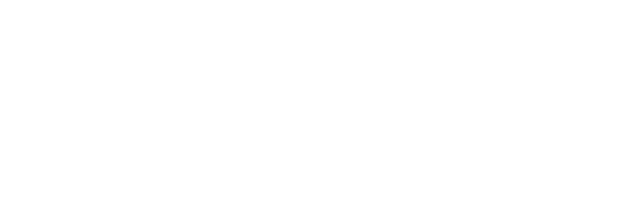
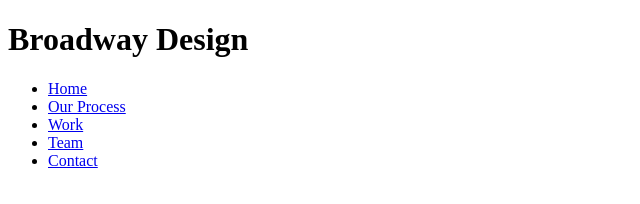
Before and after one commit to Kish200/Broadway-Design, a plain HTML site: page index.html in a window 1280 px wide. Shown: the whole page, without its empty margins (0-640 px from the left). Drawn offline with Linux system fonts and the light colour scheme; files whose address does not match are found by name.

Commit message:
Added h1 header and nav list

```diff
--- a/index.html
+++ b/index.html
@@ -6,6 +6,15 @@
     <title>Broadway Design</title>
   </head>
   <body>
-
+    <h1>Broadway Design</h1>
+    <nav>
+     <ul>
+       <li><a href="#"> Home </a></li>
+       <li><a href="process"> Our Process </a></li>
+       <li><a href="work"> Work </a></li>
+       <li><a href="team"> Team </a></li>
+       <li><a href="contact"> Contact </a></li>
+    </ul>
+  </nav>
   </body>
 </html>
```
